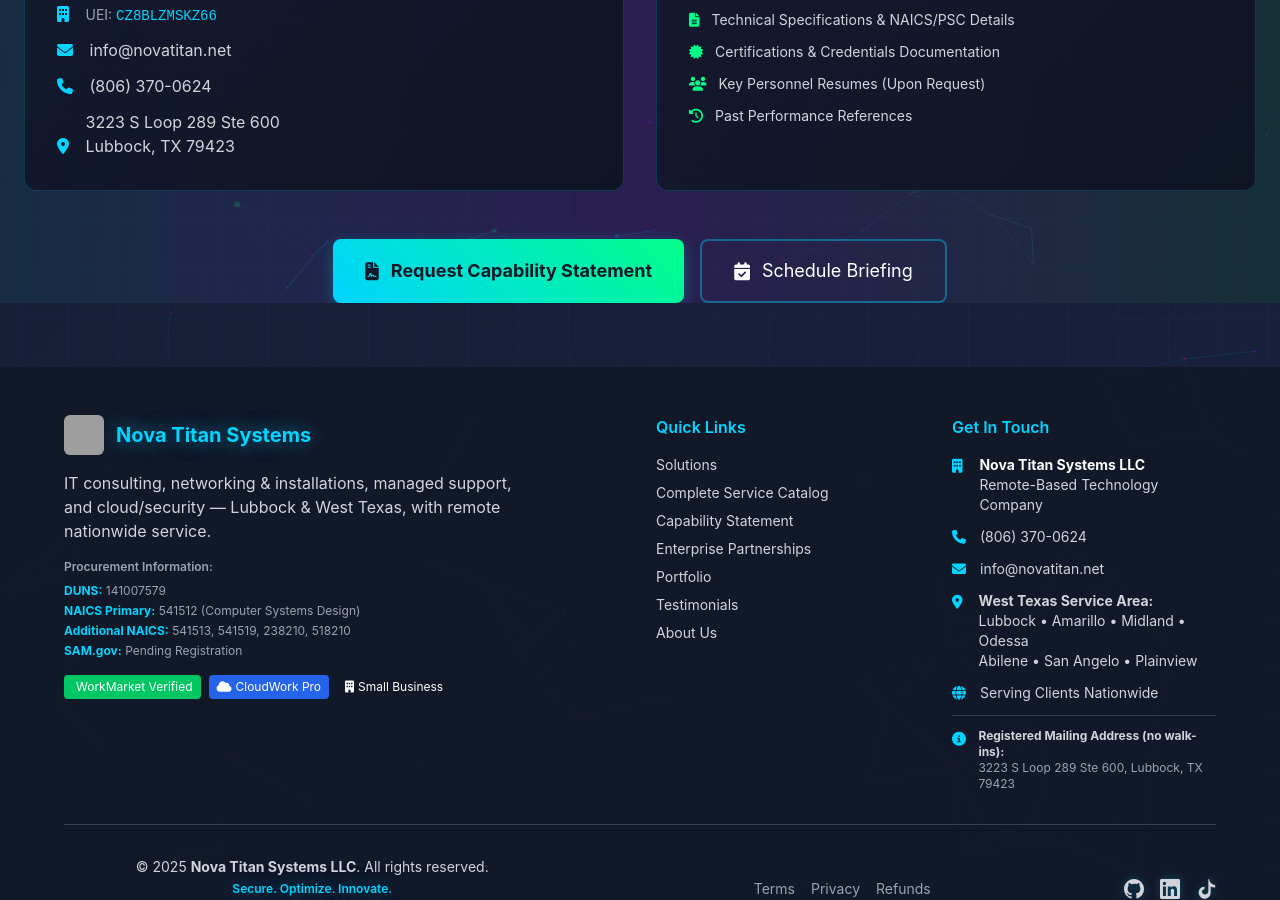
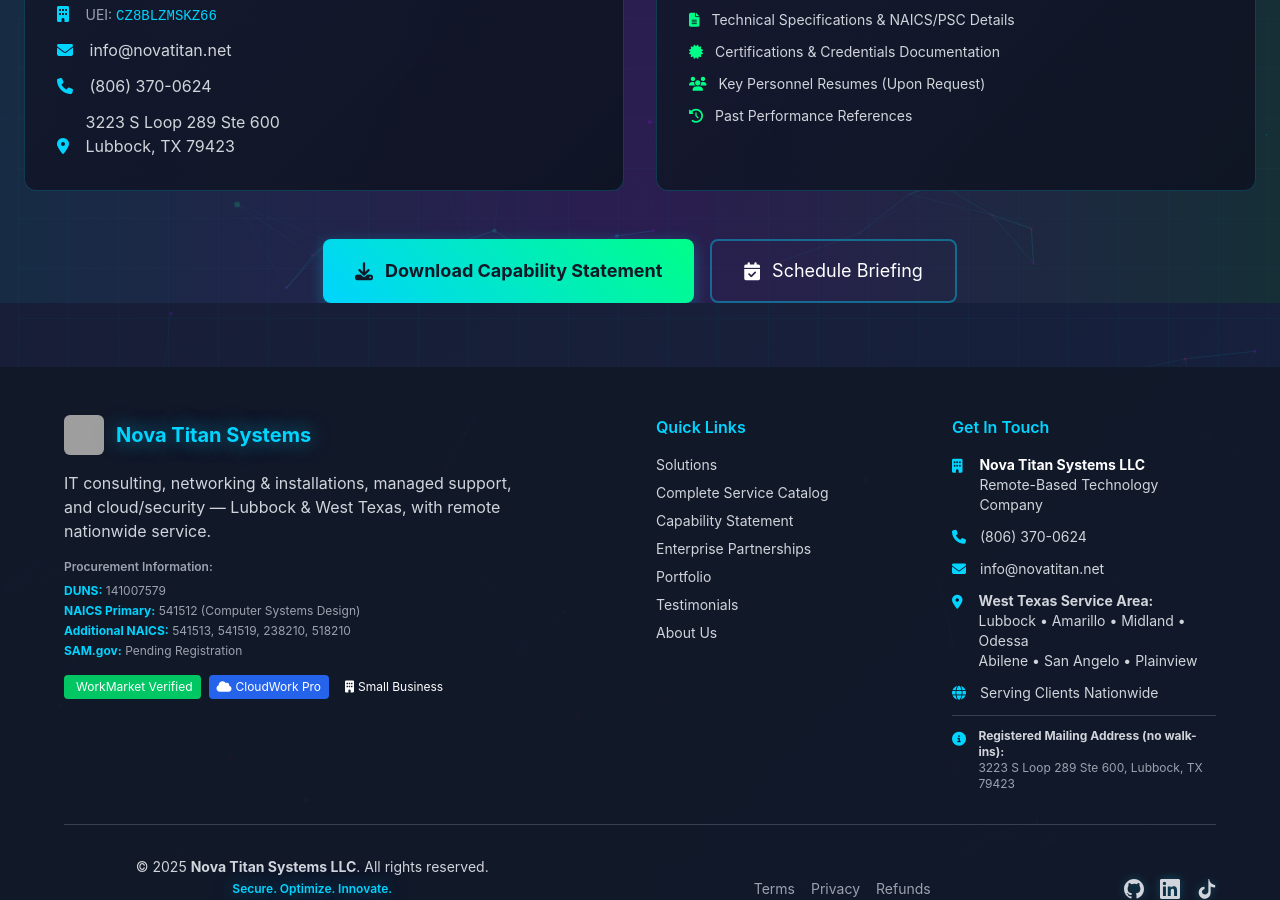
Before and after one commit to tzsmit/nova-titan-site, a Jekyll site: the page built from government/index.html, in a window 1280 px wide and 900 px high, scrolled down 6509 px. Built offline with Jekyll 4.4.1, drawn with Linux system fonts in a browser that asks for light colours; nearby versions of some CDN libraries; grey boxes are pictures that could not be loaded.

Commit message:
feat: Add downloadable capability statement PDF and update government page
- Add capability statement PDF generated from user-provided HTML
- Remove CloudWarden audit references as requested
- Update government page button from 'Request' to 'Download'
- Link directly to PDF file for easy download
- Update documentation links to point to PDF

```diff
--- a/government/index.html
+++ b/government/index.html
@@ -604,7 +604,7 @@
         <ul class="space-y-3 text-gray-300 text-sm">
           <li>
             <i class="fas fa-file-pdf text-green-400 mr-3"></i>
-            <a href="/capability-statement/" class="hover:text-green-300 underline">Full Capability Statement (PDF)</a>
+            <a href="/assets/capability-statement/novatitan-capability-statement.pdf" download class="hover:text-green-300 underline">Full Capability Statement (PDF)</a>
           </li>
           <li><i class="fas fa-file-alt text-green-400 mr-3"></i>Technical Specifications & NAICS/PSC Details</li>
           <li><i class="fas fa-certificate text-green-400 mr-3"></i>Certifications & Credentials Documentation</li>
@@ -615,9 +615,9 @@
     </div>
 
     <div class="flex flex-wrap gap-4 justify-center">
-      <a href="/contact/" class="btn-grad text-gray-900 font-bold py-4 px-8 rounded-lg text-lg inline-flex items-center">
-        <i class="fas fa-file-contract mr-3"></i>
-        Request Capability Statement
+      <a href="/assets/capability-statement/novatitan-capability-statement.pdf" download class="btn-grad text-gray-900 font-bold py-4 px-8 rounded-lg text-lg inline-flex items-center">
+        <i class="fas fa-download mr-3"></i>
+        Download Capability Statement
       </a>
       <a href="/book-now/" class="px-8 py-4 rounded-lg border-2 border-cyan-400/40 hover:bg-cyan-400/10 transition-all text-lg inline-flex items-center">
         <i class="fas fa-calendar-check mr-3"></i>
```
Also changed, not shown: 1 other file.
